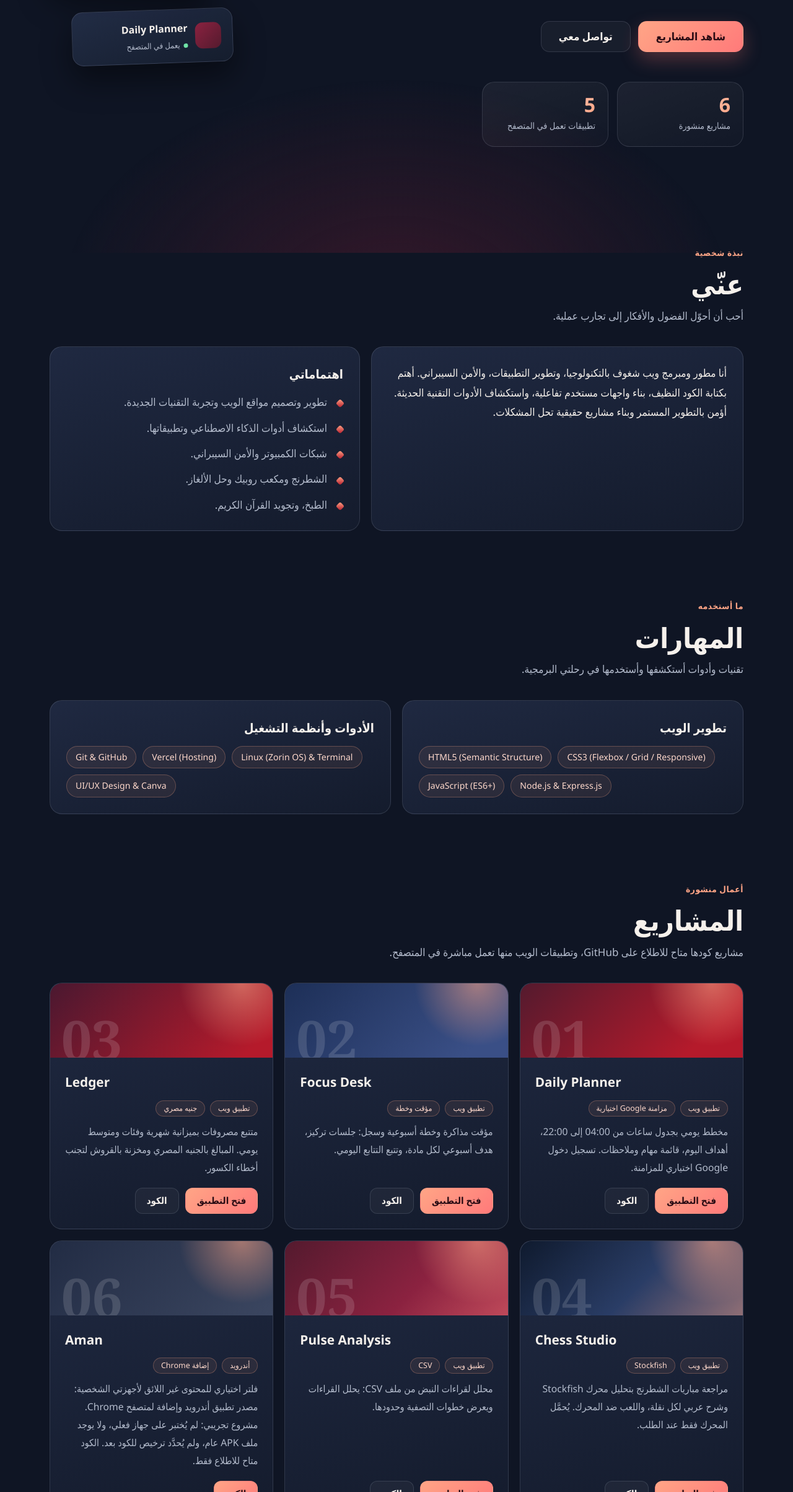
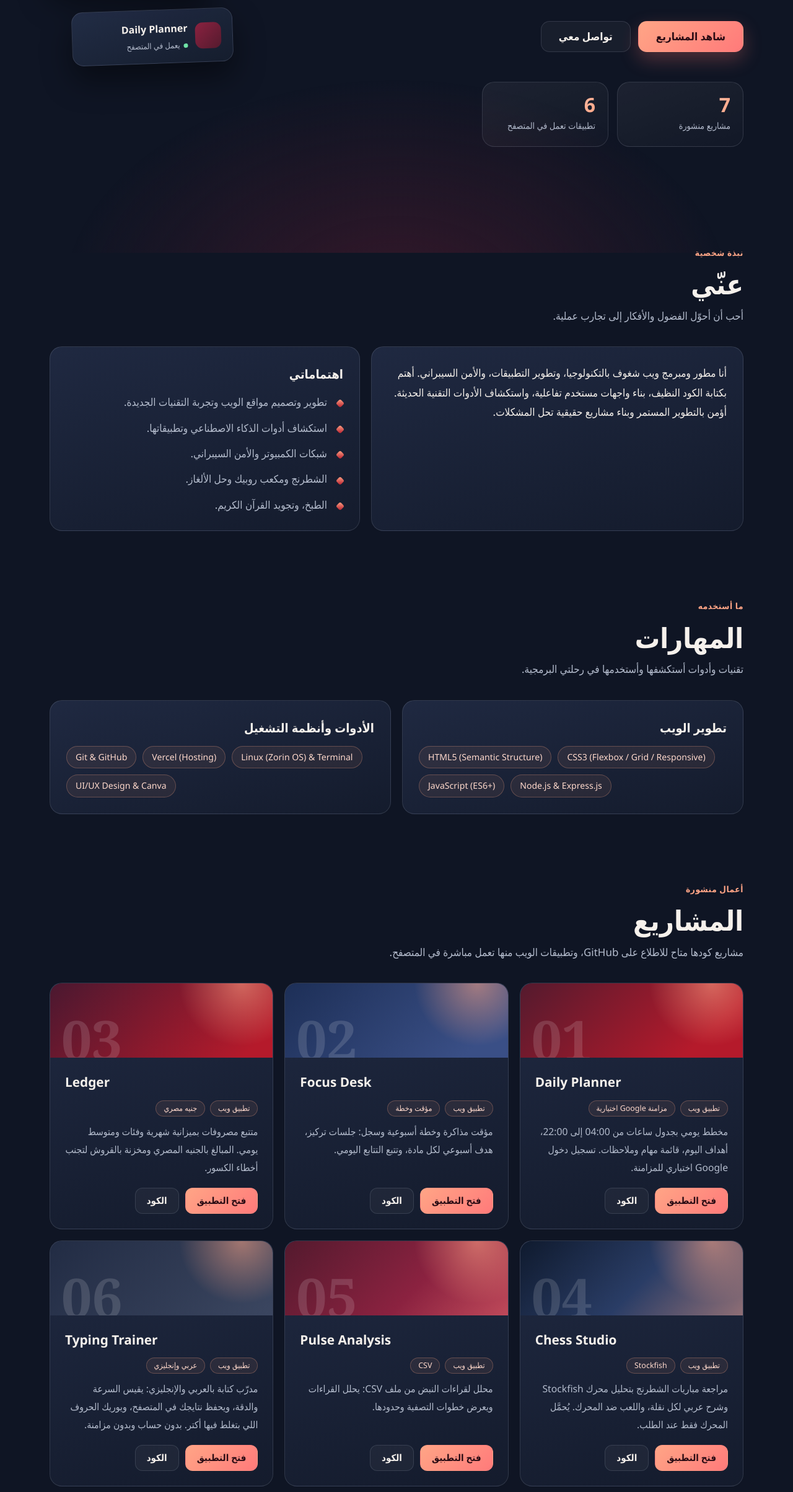
Before and after one commit to abdalhadymahmoud9-crypto/portfolio, a plain HTML site: page index.html in a window 1280 px wide. Shown: the part 392-2800 px from the top of the page at 62% size. Drawn offline with Linux system fonts and the light colour scheme.

Commit message:
Add files via upload

```diff
--- a/index.html
+++ b/index.html
@@ -152,7 +152,7 @@ textarea{min-height:130px;resize:vertical}
         <a class="button button-primary" href="#projects">شاهد المشاريع</a>
         <a class="button button-secondary" href="#contact">تواصل معي</a>
       </div>
-      <div class="stats" aria-label="ملخص"><div class="stat"><b>6</b><span>مشاريع منشورة</span></div><div class="stat"><b>5</b><span>تطبيقات تعمل في المتصفح</span></div></div><div class="hero-visual" aria-hidden="true"><div class="hv hv1"><i></i><div><b>Chess Studio</b><span>يعمل في المتصفح</span></div></div><div class="hv hv2"><i></i><div><b>Ledger</b><span>يعمل في المتصفح</span></div></div><div class="hv hv3"><i></i><div><b>Daily Planner</b><span>يعمل في المتصفح</span></div></div></div>
+      <div class="stats" aria-label="ملخص"><div class="stat"><b>7</b><span>مشاريع منشورة</span></div><div class="stat"><b>6</b><span>تطبيقات تعمل في المتصفح</span></div></div><div class="hero-visual" aria-hidden="true"><div class="hv hv1"><i></i><div><b>Chess Studio</b><span>يعمل في المتصفح</span></div></div><div class="hv hv2"><i></i><div><b>Ledger</b><span>يعمل في المتصفح</span></div></div><div class="hv hv3"><i></i><div><b>Daily Planner</b><span>يعمل في المتصفح</span></div></div></div>
     </div>
   </header>
 
@@ -240,6 +240,11 @@ textarea{min-height:130px;resize:vertical}
             <p class="links"><a href="https://abdalhady-pulse-analysis.vercel.app/" target="_blank" rel="noopener noreferrer">فتح التطبيق<span class="sr"> Pulse Analysis</span></a> <a href="https://github.com/abdalhadymahmoud9-crypto/pulse-analysis" target="_blank" rel="noopener noreferrer">الكود<span class="sr"> Pulse Analysis</span></a></p>
           </div></article>
           <article class="card project"><div class="art" data-n="06" aria-hidden="true"></div><div class="body">
+            <h3 lang="en" dir="ltr">Typing Trainer</h3><div class="tags"><span class="tag">تطبيق ويب</span><span class="tag">عربي وإنجليزي</span></div>
+            <p>مدرّب كتابة بالعربي والإنجليزي: يقيس السرعة والدقة، ويحفظ نتايجك في المتصفح، ويوريك الحروف اللي بتغلط فيها أكتر. بدون حساب وبدون مزامنة.</p>
+            <p class="links"><a href="https://abdalhady-typing-trainer.vercel.app/" target="_blank" rel="noopener noreferrer">فتح التطبيق<span class="sr"> Typing Trainer</span></a> <a href="https://github.com/abdalhadymahmoud9-crypto/typing-trainer" target="_blank" rel="noopener noreferrer">الكود<span class="sr"> Typing Trainer</span></a></p>
+          </div></article>
+          <article class="card project"><div class="art" data-n="07" aria-hidden="true"></div><div class="body">
             <h3 lang="en" dir="ltr">Aman</h3><div class="tags"><span class="tag">أندرويد</span><span class="tag">إضافة Chrome</span></div>
             <p>فلتر اختياري للمحتوى غير اللائق لأجهزتي الشخصية: مصدر تطبيق أندرويد وإضافة لمتصفح Chrome. مشروع تجريبي: لم يُختبر على جهاز فعلي، ولا يوجد ملف APK عام، ولم يُحدَّد ترخيص للكود بعد. الكود متاح للاطلاع فقط.</p>
             <p class="links"><a href="https://github.com/abdalhadymahmoud9-crypto/aman" target="_blank" rel="noopener noreferrer">الكود<span class="sr"> Aman</span></a></p>
```
